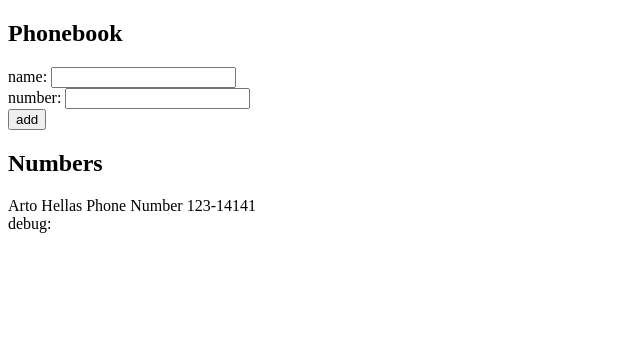
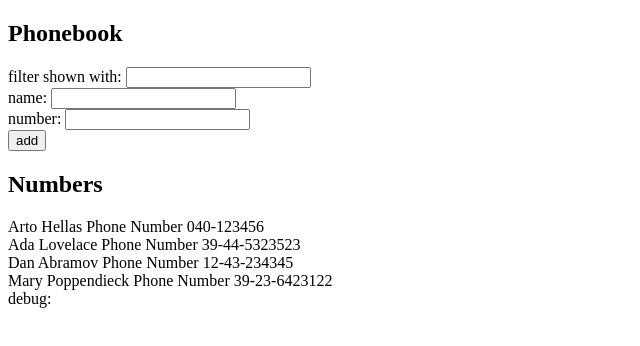
Before and after one commit to Arufiand/belajar-FullStack-JS, a React (Vite) app in the folder part1/: page / in a window 1280 px wide. Shown: the top 346 px of the page, without its empty margins (0-640 px from the left). Built offline with nearby package versions, Linux system fonts and the light colour scheme.

Commit message:
feat: add filtering functionality and unique ID to persons in Exercise2 component

```diff
--- a/part1/src/Exercise2.jsx
+++ b/part1/src/Exercise2.jsx
@@ -2,10 +2,18 @@ import { useState } from 'react'
 
 const App = () => {
     const [persons, setPersons] = useState([
-        { name: 'Arto Hellas', number : '123-14141' }
+        { name: 'Arto Hellas', number: '040-123456', id: 1 },
+        { name: 'Ada Lovelace', number: '39-44-5323523', id: 2 },
+        { name: 'Dan Abramov', number: '12-43-234345', id: 3 },
+        { name: 'Mary Poppendieck', number: '39-23-6423122', id: 4 }
     ])
+    const [filter, setFilter] = useState('')
     const [newName, setNewName] = useState('')
     const [newNumber, setNewNumber] = useState('')
+
+    const handleFilterChange = (event) => {
+        setFilter(event.target.value)
+    }
 
     const handleNameChange = (event) => {
         console.log(event.target.value)
@@ -22,6 +30,7 @@ const App = () => {
         const nameObject = {
             name: newName,
             number: newNumber,
+            id : persons.length + 1,
         }
         setPersons(persons.concat(nameObject))
         setNewName('')
@@ -37,12 +46,19 @@ const App = () => {
 
     const checkDuplicate = (name) => {
         // return persons.some(person => person.name === name);
-        return persons.find(person => person.name === name && person.number === person.number);
+        return persons.some(person => person.name === name && person.number === person.number);
     }
+    const personsToShow = filter.trim() === ''
+        ? persons
+        : persons.filter(person => person.name.toLowerCase().includes(filter.toLowerCase()))
+
 
     return (
         <div>
             <h2>Phonebook</h2>
+            <div>
+                filter shown with: <input value={filter} onChange={handleFilterChange} />
+            </div>
             <form onSubmit={addName}>
                 <div>
                     name: <input value={newName} onChange={handleNameChange}  />
@@ -53,8 +69,8 @@ const App = () => {
                 </div>
             </form>
             <h2>Numbers</h2>
-            {persons.map(person =>
-            <div key={person.name}>{person.name} Phone Number {person.number}</div>
+            {personsToShow.map(person =>
+                <div key={person.id}>{person.name} Phone Number {person.number}</div>
             )}
 
             <div>debug: {newName}</div>
```
